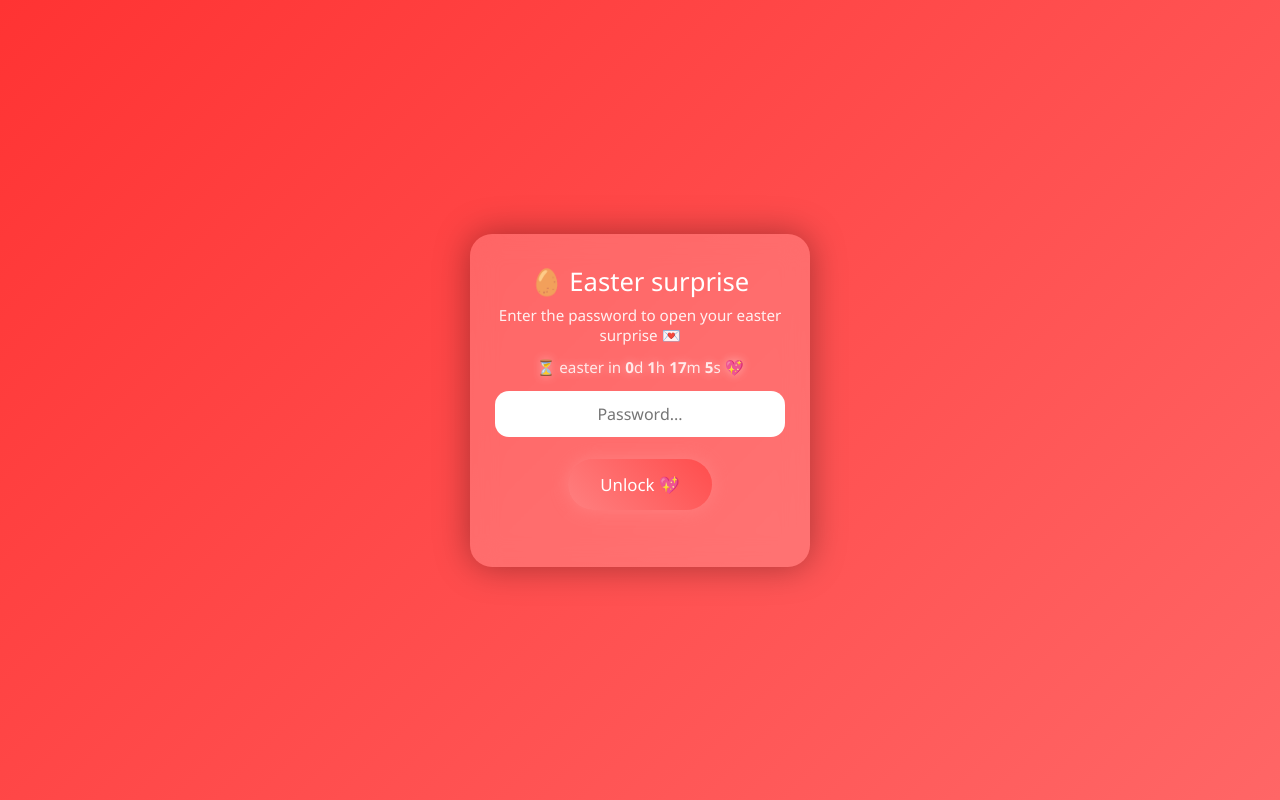
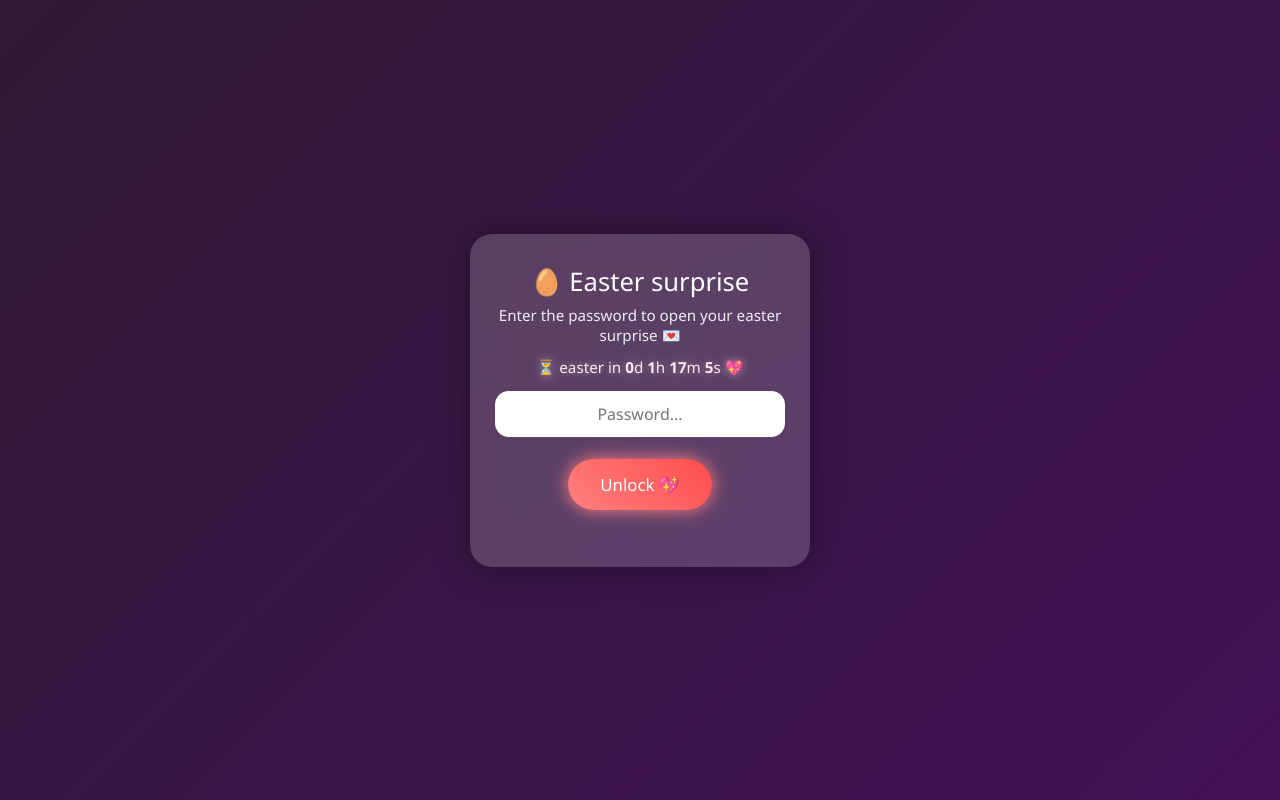
Before and after one commit to Gaalll/grace-easter26, a plain HTML site: page index.html in a window 1280 px wide. Drawn offline with Linux system fonts and the light colour scheme.

Commit message:
Update index.html

```diff
--- a/index.html
+++ b/index.html
@@ -15,7 +15,7 @@
 }
 
 body {
-  background: linear-gradient(135deg, #ff1a1a, #ff4d4d); /* RED gradient */
+  background: linear-gradient(135deg, #301934, #411256); /* RED gradient */
   min-height: 100vh;
   overflow-x: hidden;
   color: white;
@@ -26,7 +26,7 @@ body {
 .lock-screen {
   position: fixed;
   inset: 0;
-  background: linear-gradient(135deg, #ff3333, #ff6666); /* lock screen red gradient */
+  background: linear-gradient(135deg, #301934, #411256); /* lock screen red gradient */
   display: flex;
   align-items: center;
   justify-content: center;
```
